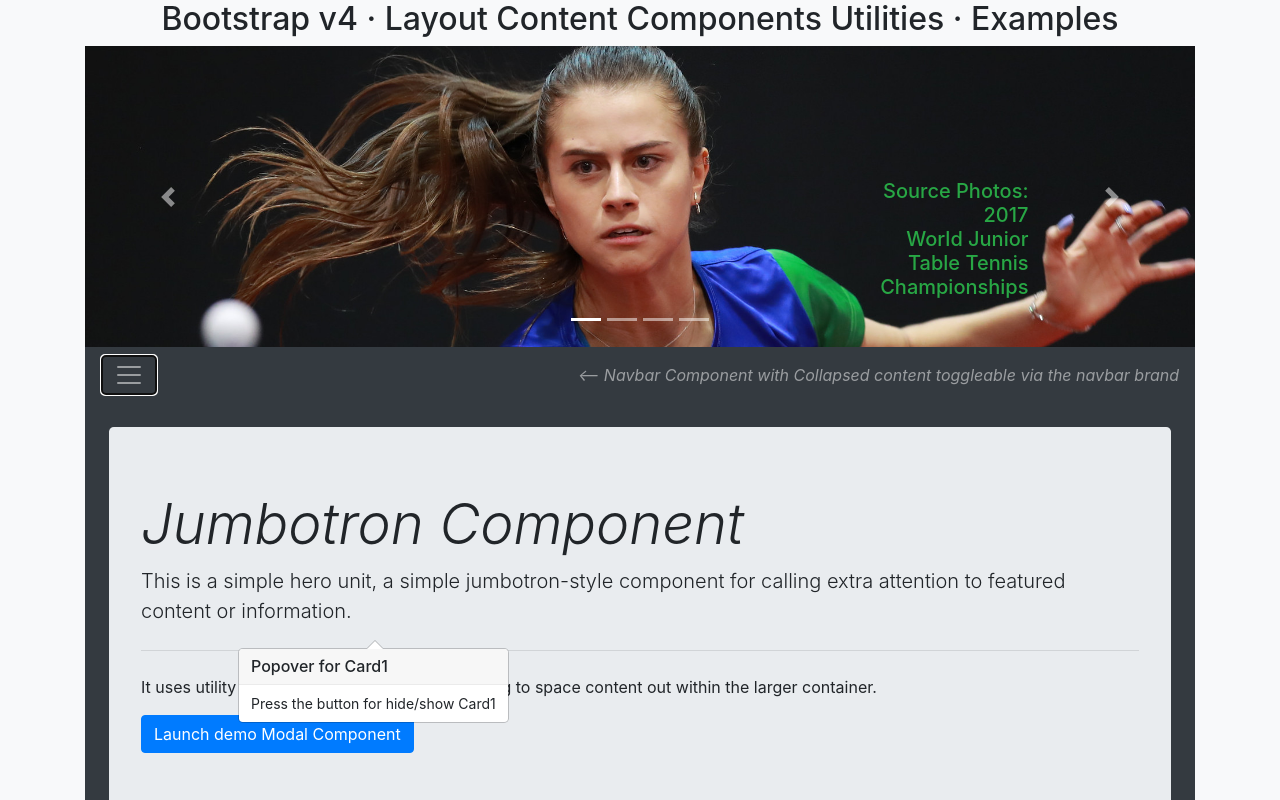
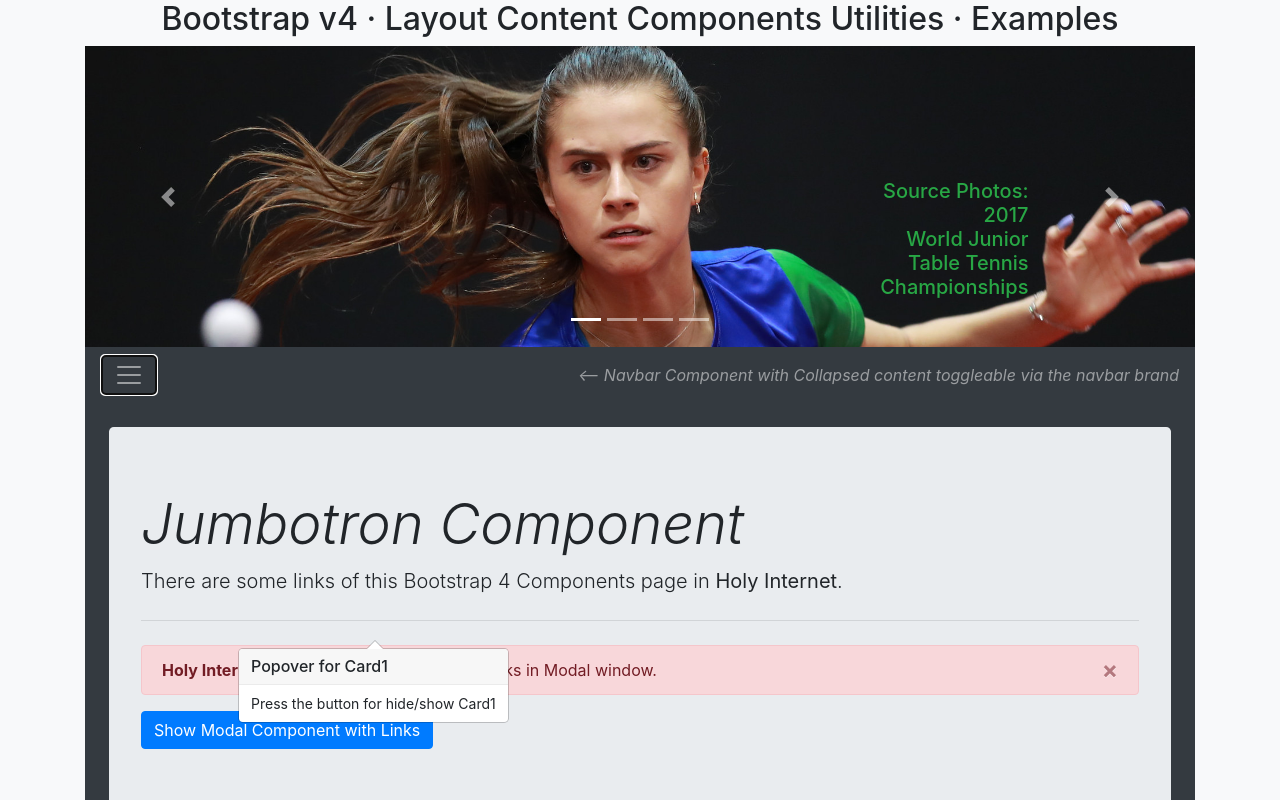
Before and after one commit to sergeiki/bs0, a plain HTML site: page index.html in a window 1280 px wide. Both pictures are taken after a click on the button "Toggle navigation". Shown: the top 800 px of the page. Drawn offline with Linux system fonts and the light colour scheme.

Commit message:
Add files via upload

```diff
--- a/index.html
+++ b/index.html
@@ -71,13 +71,18 @@
       <div class="bg-dark p-4">
         <div class="jumbotron">
           <h1 class="display-4"><em>Jumbotron Component</em></h1>
-          <p class="lead">This is a simple hero unit, a simple jumbotron-style component for calling extra attention to featured content or information.</p>
+          <p class="lead">There are some links of this Bootstrap 4 Components page in <strong>Holy Internet</strong>.</p>
           <hr class="my-4">
-          <p>It uses utility classes for typography and spacing to space content out within the larger container.</p>
+          <div class="alert alert-danger alert-dismissible fade show" role="alert">
+            <strong>Holy Internet!</strong> Press button below to show links in Modal window.
+            <button type="button" class="close" data-dismiss="alert" aria-label="Close">
+              <span aria-hidden="true">&times;</span>
+            </button>
+          </div>
           <p class="lead">
             <!-- Button trigger modal -->
             <button type="button" class="btn btn-primary" data-toggle="modal" data-target="#exampleModalCenter">
-              Launch demo Modal Component
+              Show Modal Component with Links
             </button>
           </p>
           <!-- Modal -->
@@ -91,7 +96,9 @@
                   </button>
                 </div>
                 <div class="modal-body">
-                  Use Bootstrap’s JavaScript modal plugin to add dialogs to your site for lightboxes, user notifications, or completely custom content.
+                  <a href="https://sergeiki.github.io/bs0/" class="badge badge-danger">Visit this Bootstrap 4 Examples page on GitHub</a>
+                  <a href="http://sergeiki.blogspot.com/2017/12/bootstrap-v4-layout-content-components-utilities-examples.html" class="badge badge-warning">Visit this Bootstrap 4 Examples blog on Blogspot</a>
+                  <a href="https://bootsnipp.com/snippets/Al0VV" class="badge badge-success">Visit this Bootstrap 4 Examples snippets on Bootsnipp</a>
                 </div>
                 <div class="modal-footer">
                   <button type="button" class="btn btn-secondary" data-dismiss="modal">Close</button>
@@ -139,7 +146,7 @@
       <li class="page-item disabled">
         <a class="page-link" href="#" tabindex="-1">Previous</a>
       </li>
-      <li class="page-item"><a class="page-link" href="#">1</a></li>
+      <li class="page-item active"><a class="page-link" href="#">1</a></li>
       <li class="page-item"><a class="page-link" href="#">2</a></li>
       <li class="page-item"><a class="page-link" href="#">3</a></li>
       <li class="page-item">
```
